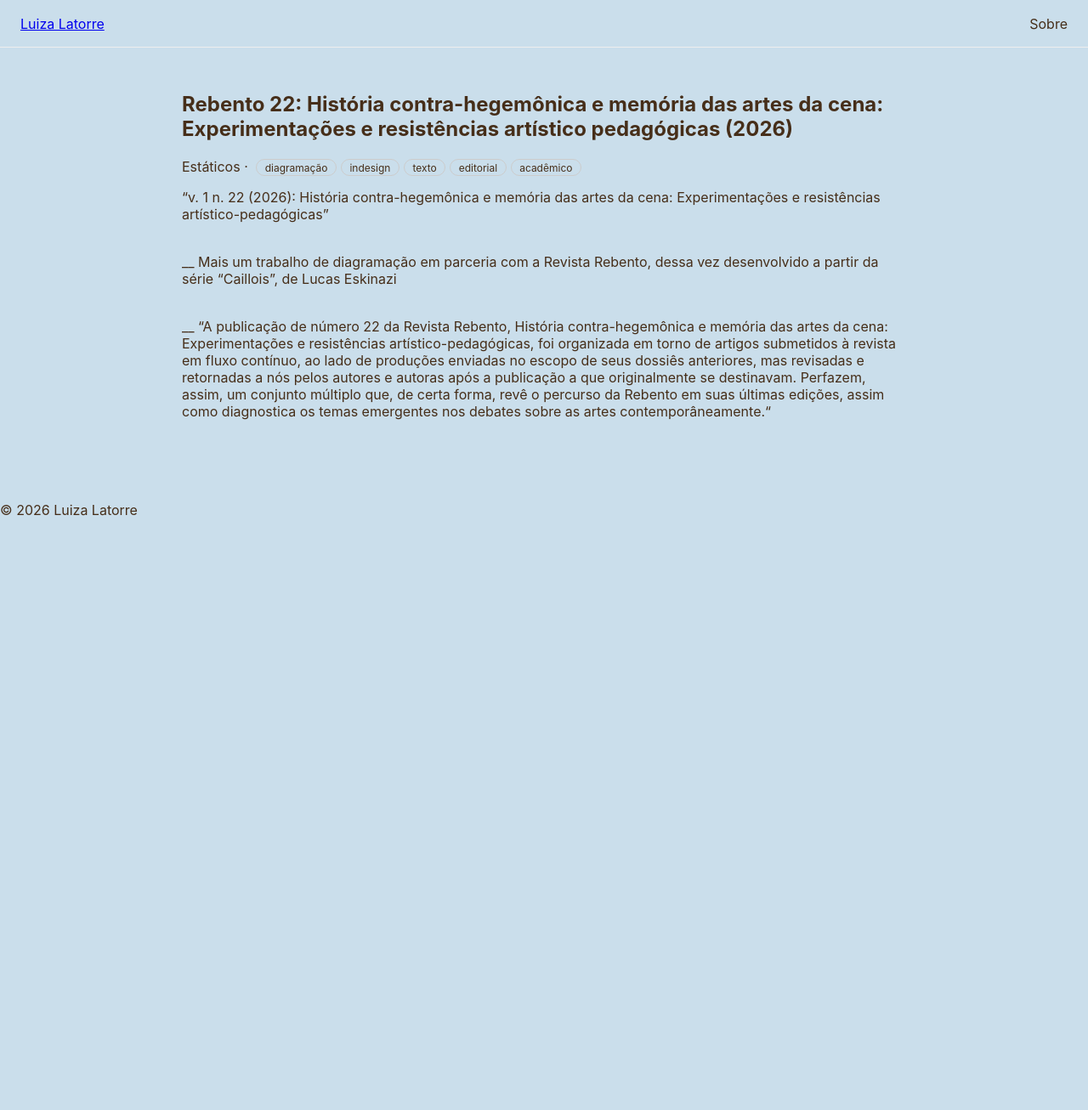
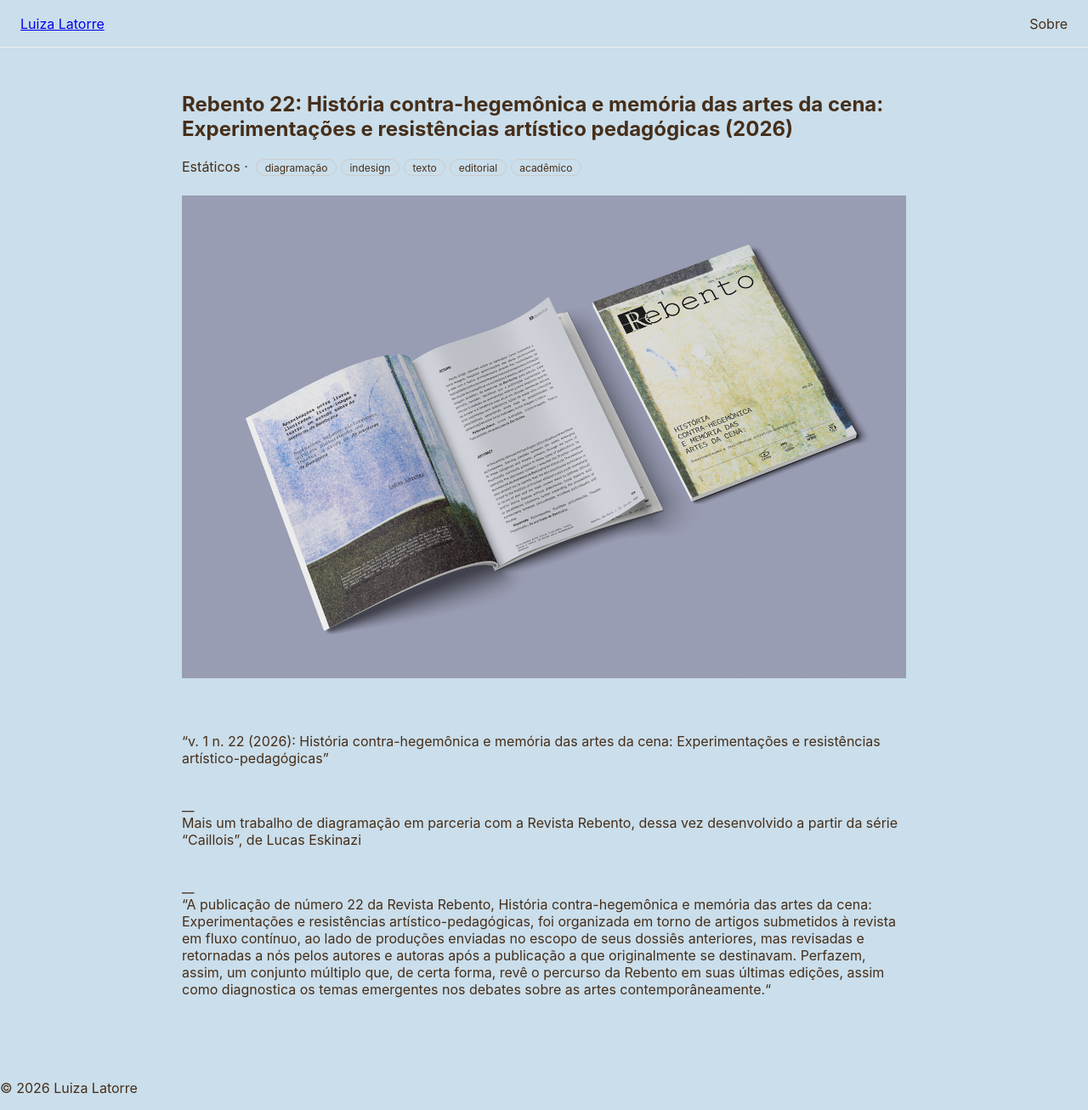
Before and after one commit to luizalatorre/meu-site, a Jekyll site: the page built from _projects/rebento-22.md, in a window 1280 px wide and 1306 px high. Shown: the whole window at 85% size. Built offline with Jekyll 4.4.1, drawn with Linux system fonts in a browser that asks for light colours.

Commit message:
reenvio rebento

```diff
--- a/_projects/rebento-22.md
+++ b/_projects/rebento-22.md
@@ -8,12 +8,12 @@ capa: "/assets/img/REBENTO-22-capa.jpg"
 destaque: true
 
 ---
-
+<img src="/assets/img/mockup-rebento-22.jpg"><br><br>
 “v. 1 n. 22 (2026): História contra-hegemônica e memória das artes da cena: Experimentações e resistências artístico-pedagógicas” <br><br>
 
 
-__
+__<br>
 Mais um trabalho de diagramação em parceria com a Revista Rebento, dessa vez desenvolvido a partir da série “Caillois”, de Lucas Eskinazi<br><br>
 
-__
+__<br>
 “A publicação de número 22 da Revista Rebento, História contra-hegemônica e memória das artes da cena: Experimentações e resistências artístico-pedagógicas, foi organizada em torno de artigos submetidos à revista em fluxo contínuo, ao lado de produções enviadas no escopo de seus dossiês anteriores, mas revisadas e retornadas a nós pelos autores e autoras após a publicação a que originalmente se destinavam. Perfazem, assim, um conjunto múltiplo que, de certa forma, revê o percurso da Rebento em suas últimas edições, assim como diagnostica os temas emergentes nos debates sobre as artes contemporâneamente.“
```
